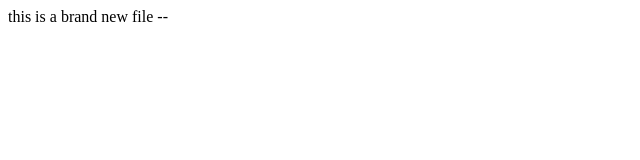
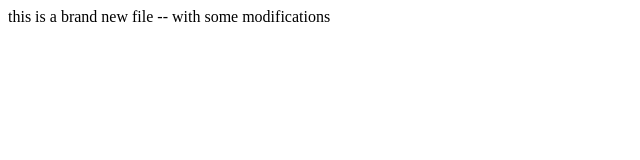
Before and after one commit to lauktz/lesson4_git2, a plain HTML site: page index.html in a window 1280 px wide. Shown: the whole page, without its empty margins (0-640 px from the left). Drawn offline with Linux system fonts and the light colour scheme.

Commit message:
added a line

```diff
--- a/index.html
+++ b/index.html
@@ -7,5 +7,6 @@
 </head>
 <body>
     this is a brand new file --
+    with some modifications
 </body>
 </html>
```
